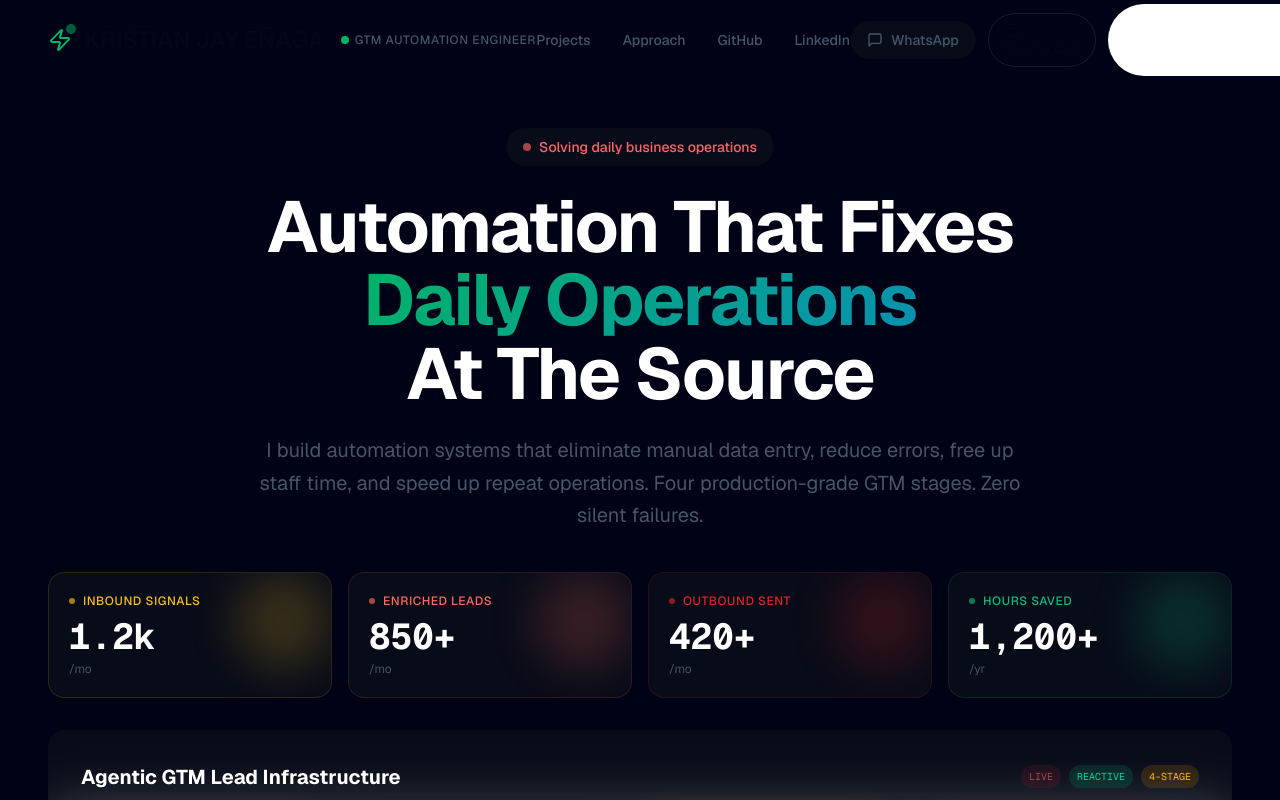
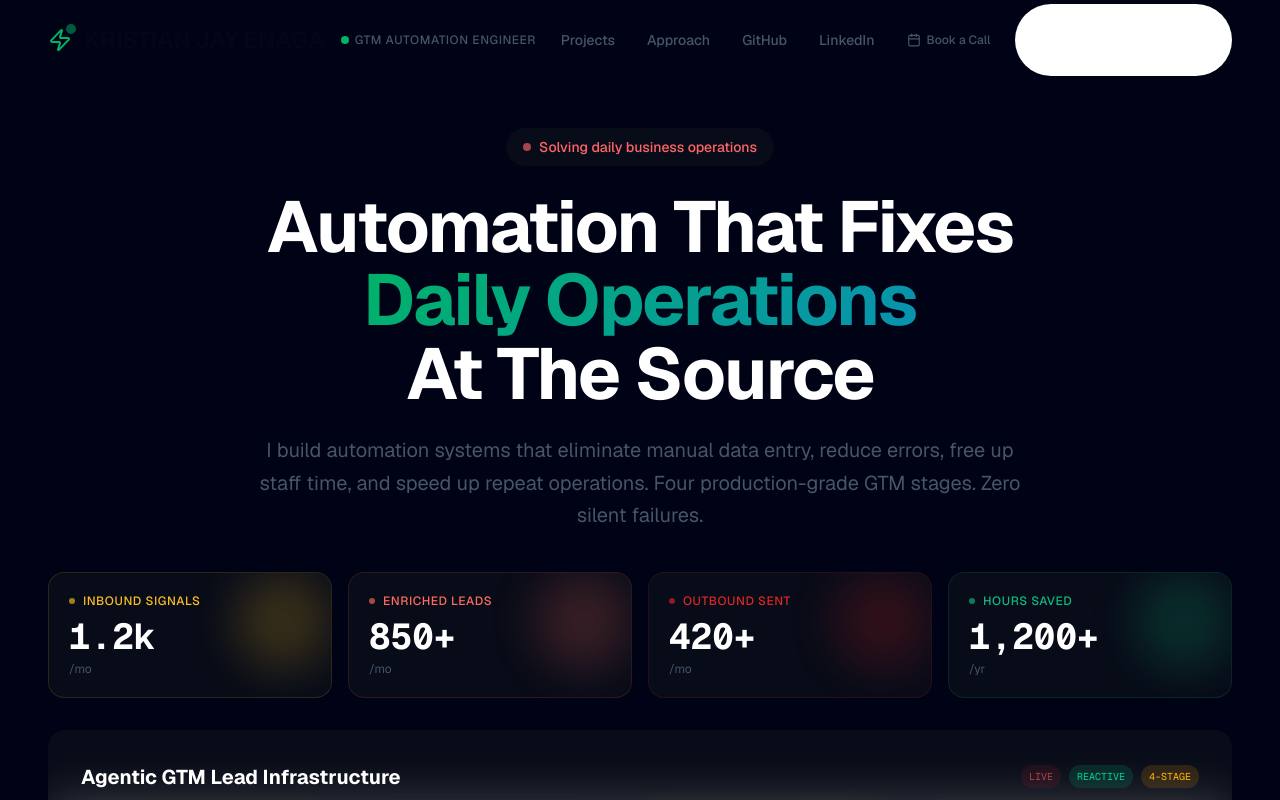
Before and after one commit to kristian-enaga/kristianenaga, a Next.js app: page / in a window 1280 px wide. Shown: the top 800 px of the page. Built offline with nearby package versions, Linux system fonts and the light colour scheme.

Commit message:
feat: modern startup nav - small Book a Call text link at end of nav links, left of primary Let's Work Together CTA; removed WhatsApp from desktop nav for cleaner look

```diff
--- a/src/components/Header.tsx
+++ b/src/components/Header.tsx
@@ -2,7 +2,7 @@
 
 import { useState, useEffect } from "react";
 import Link from "next/link";
-import { Menu, X, Zap, ChevronRight, MessageSquare, ArrowRight, Briefcase, Sparkles, Calendar } from "lucide-react";
+import { Menu, X, Zap, ChevronRight, MessageSquare, Calendar } from "lucide-react";
 
 const navLinks = [
   { href: "#projects", label: "Projects" },
@@ -59,28 +59,21 @@ export default function Header() {
                 {link.label}
               </a>
             ))}
-          </div>
-
-          <div className="hidden lg:flex items-center gap-3">
-            <a
-              href="https://wa.me/639510833623"
-              target="_blank"
-              rel="noopener noreferrer"
-              className="flex items-center gap-2 px-4 py-2 rounded-full glass border-white/10 text-sm font-medium text-muted hover:text-foreground hover:border-mint/30 transition-all duration-500 ease-out"
-            >
-              <MessageSquare className="w-4 h-4" aria-hidden="true" />
-              <span className="hidden sm:inline">WhatsApp</span>
-            </a>
+            {/* Small Book a Call link - minimal, at end of nav */}
             <a
               href="https://calendly.com/kchanchan2357/30min"
               target="_blank"
               rel="noopener noreferrer"
-              className="px-4 py-2 rounded-full font-medium text-sm bg-transparent text-foreground border border-white/10 hover:border-mint/50 hover:bg-white/5 transition-all duration-500 ease-in-out-cubic focus-ring whitespace-nowrap group"
+              className="flex items-center gap-1.5 text-xs font-medium text-muted hover:text-mint transition-colors duration-300 whitespace-nowrap"
               aria-label="Book a 15-min discovery call"
+              onClick={() => setIsMobileMenuOpen(false)}
             >
-              <Calendar className="w-4 h-4 mr-1.5 transition-transform duration-500 ease-out group-hover:-translate-y-1 group-hover:rotate-12" aria-hidden="true" />
+              <Calendar className="w-3.5 h-3.5" aria-hidden="true" />
               Book a Call
             </a>
+          </div>
+
+          <div className="hidden lg:flex items-center gap-3">
             <a
               href="#contact"
               className="btn-primary focus-ring whitespace-nowrap group"
```
Lines whose indentation alone changed are shown as unchanged.
